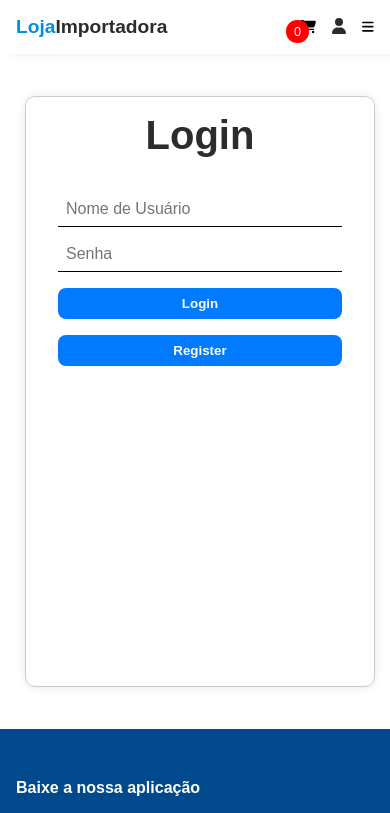
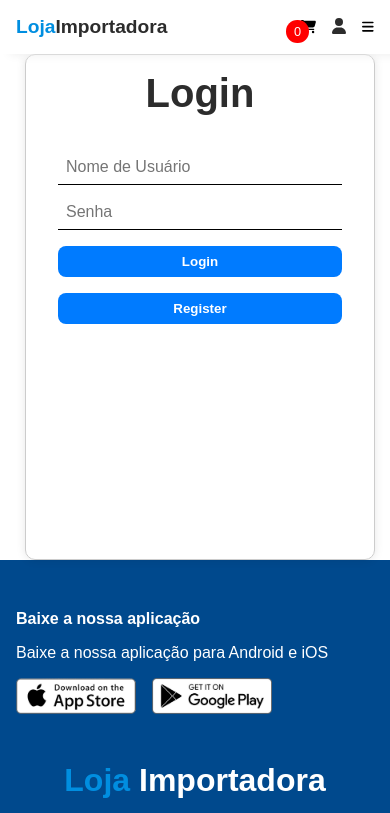
Before and after one commit to FahaTrader/LojaVirtual, a React (Create React App) app: page /login in a window 390 px wide. Shown: the top 813 px of the page. Built offline with nearby package versions, Linux system fonts and the light colour scheme.

Commit message:
css mobile

```diff
--- a/src/index.css
+++ b/src/index.css
@@ -909,12 +909,13 @@ hr{
 @media (max-width: 430px){
   .login-container{
     max-width: 350px;
-    height: 70vh;
+    height: 60vh;
     margin-inline: auto;
   }
 
   .container-login{
     width: 400px;
     margin-inline: auto;
+    min-height: 60vh;
   }
 }
```
